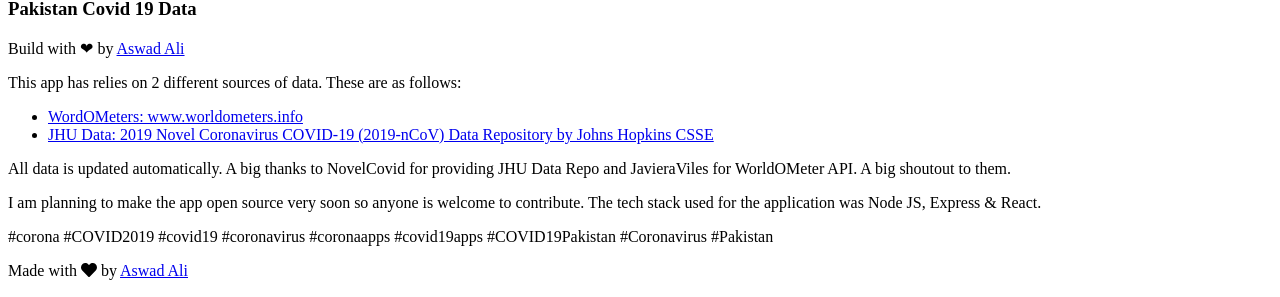
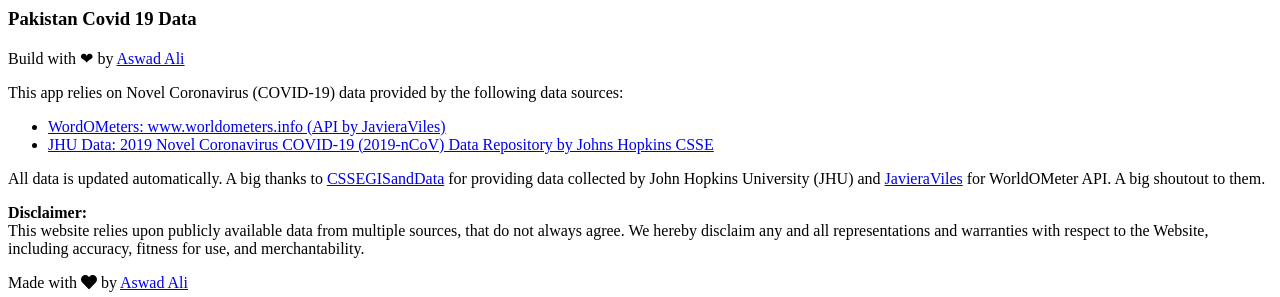
Before and after one commit to xorostar/pakistan-covid19, a React (Create React App) app in the folder client/: page /about in a window 1280 px wide. Shown: the part 1182-1479 px from the top of the page. Built offline with nearby package versions, Linux system fonts and the light colour scheme; the HTML template or start-up script is replaced by a standard one; a web font is replaced by a local one.

Commit message:
Content updates to the about page. Added a disclaimer too.

```diff
--- a/client/src/components/pages/AboutPage.js
+++ b/client/src/components/pages/AboutPage.js
@@ -11,7 +11,7 @@
         </p>
       </div>
       <div className='d-flex about'>
-        <div className='left'>
+        <div className='left' style={{overflow: 'hidden', marginBottom:"10px"}}>
           <img
             style={{ marginBottom: '15px' }}
             src={coronavirus}
@@ -32,8 +32,8 @@
             </a>{' '}
           </p>
           <p>
-            This app has relies on 2 different sources of data. These are as
-            follows:
+            This app relies on Novel Coronavirus (COVID-19) data provided by the
+            following data sources:
           </p>
           <ul className='sources'>
             <li>
@@ -42,7 +42,7 @@
                 rel='noopener noreferrer'
                 target='_blank'
               >
-                WordOMeters: www.worldometers.info
+                WordOMeters: www.worldometers.info (API by JavieraViles)
               </a>
             </li>
             <li>
@@ -57,18 +57,19 @@
             </li>
           </ul>
           <p>
-            All data is updated automatically. A big thanks to NovelCovid for
-            providing JHU Data Repo and JavieraViles for WorldOMeter API. A big
-            shoutout to them.
+            All data is updated automatically. A big thanks to {` `}
+            <a href='https://github.com/javieraviles/covidAPI' target='_blank'>
+              CSSEGISandData
+            </a>{' '}
+            for providing data collected by John Hopkins University (JHU) and{' '}
+            {` `}
+            <a href='https://github.com/javieraviles/covidAPI' target='_blank'>
+              JavieraViles
+            </a>{' '}
+            {` `}
+            for WorldOMeter API. A big shoutout to them.
           </p>
-          <p>
-            I am planning to make the app open source very soon so anyone is
-            welcome to contribute. The tech stack used for the application was
-            Node JS, Express &amp; React.{' '}
-          </p>
-          <p>
-            #corona #COVID2019 #covid19 #coronavirus #coronaapps #covid19apps
-            #COVID19Pakistan #Coronavirus #Pakistan{' '}
+          <p><strong>Disclaimer:</strong> <br/> This website relies upon publicly available data from multiple sources, that do not always agree. We hereby disclaim any and all representations and warranties with respect to the Website, including accuracy, fitness for use, and merchantability.
           </p>
         </div>
       </div>
```
